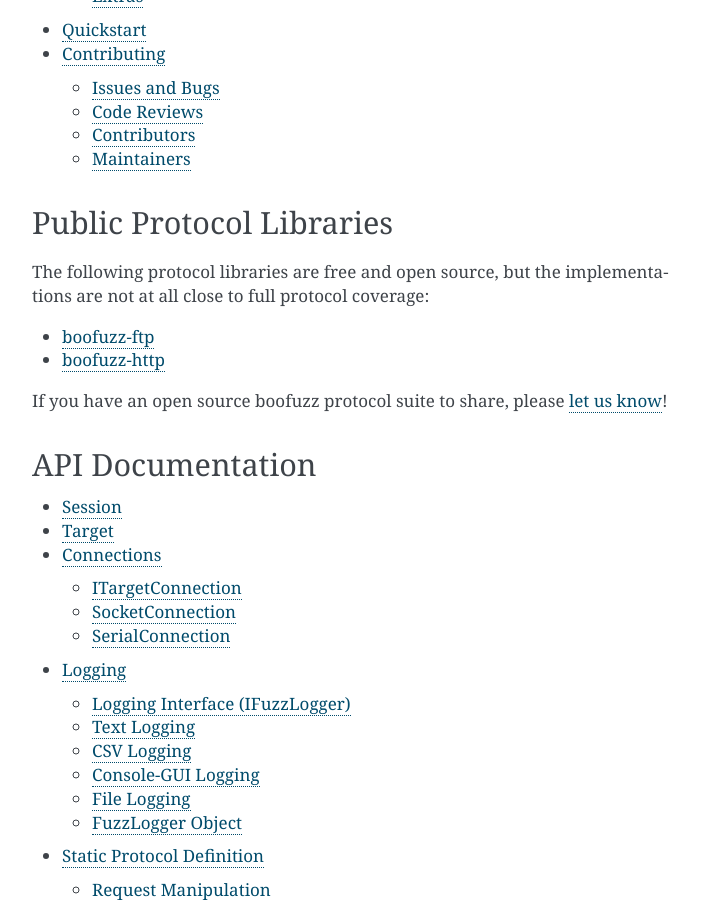
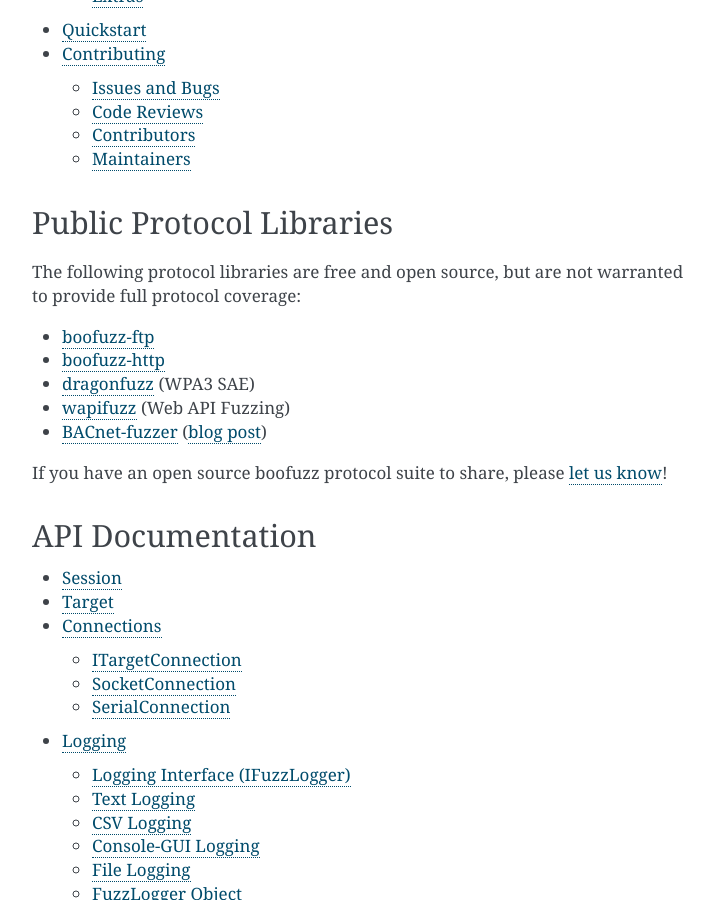
Before and after one commit to jtpereyda/boofuzz, a Sphinx documentation site: the page built from docs/index.rst, in a window 1280 px wide and 900 px high, scrolled down 1916 px. Shown: the whole window, without its empty margins (388-1101 px from the left). Built offline with Sphinx 7.4.7, drawn with Linux system fonts in a browser that asks for light colours; pages that are not in the unit, such as notebooks, are missing from menus.

Commit message:
add links to a few fuzzer implementations

```diff
--- a/docs/index.rst
+++ b/docs/index.rst
@@ -83,11 +83,13 @@
 Public Protocol Libraries
 -------------------------
 
-The following protocol libraries are free and open source, but the implementations are not at all close to full protocol
-coverage:
+The following protocol libraries are free and open source, but are not warranted to provide full protocol coverage:
 
 - `boofuzz-ftp`_
 - `boofuzz-http`_
+- dragonfuzz_ (WPA3 SAE)
+- wapifuzz_ (Web API Fuzzing)
+- BACnet-fuzzer_ (`blog post <https://www.vdalabs.com/2019/03/21/building-a-bacnet-fuzzer-in-python-with-boofuzz/>`_)
 
 If you have an open source boofuzz protocol suite to share, please :ref:`let us know <community>`!
 
@@ -132,6 +134,9 @@
 .. _@fuzztheplanet: https://twitter.com/fuzztheplanet
 .. _boofuzz-ftp: https://github.com/jtpereyda/boofuzz-ftp
 .. _boofuzz-http: https://github.com/jtpereyda/boofuzz-http
+.. _dragonfuzz: https://github.com/NikolaiT/dragonfuzz
+.. _wapifuzz: https://github.com/ysoftdevs/wapifuzz
+.. _BACnet-fuzzer: https://github.com/VDA-Labs/BACnet-fuzzer
 
 
 Indices and tables
```
Also changed, not shown: README.rst (+13 -0 lines).
